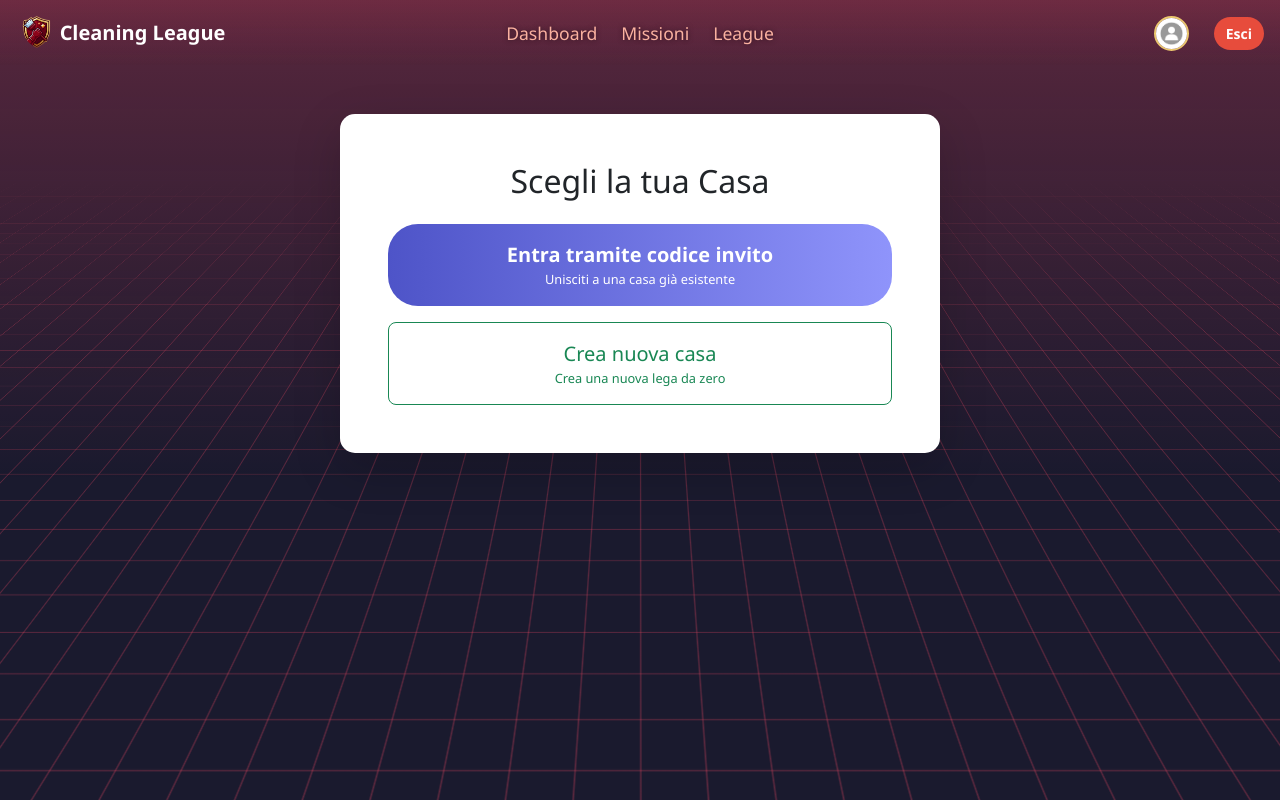
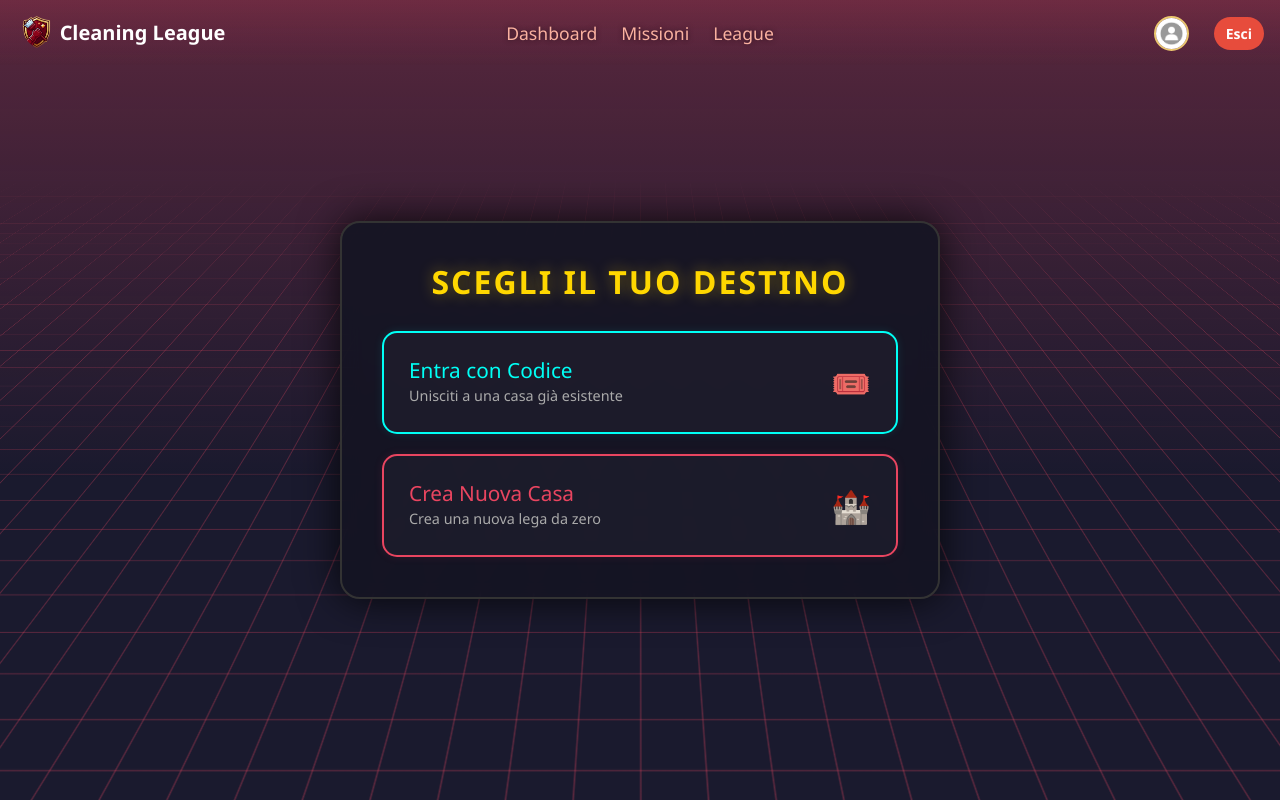
Before and after one commit to EddieSbock/Cleaning_League, a React (Create React App) app in the folder frontend/: page /house-selection in a window 1280 px wide. Built offline with nearby package versions, Linux system fonts and the light colour scheme; no server answers; sample sign-in values are in the browser's storage.

Commit message:
modificato stile house selection

```diff
--- /dev/null
+++ b/frontend/src/pages/HouseSelection.css
@@ -0,0 +1,162 @@
+.selection-container {
+    min-height: 80vh;
+    display: flex;
+    justify-content: center;
+    align-items: center;
+    padding: 20px;
+}
+
+/* LA SCHEDA CENTRALE (Vetro Scuro) */
+.selection-card {
+    background: rgba(20, 20, 35, 0.9);
+    border: 2px solid #333; /* Bordo base */
+    box-shadow: 0 0 40px rgba(0,0,0,0.8);
+    border-radius: 20px;
+    padding: 40px;
+    width: 100%;
+    max-width: 600px;
+    position: relative;
+    backdrop-filter: blur(10px);
+    color: white;
+}
+
+.selection-title {
+    text-align: center;
+    color: #ffd700; /* Oro */
+    text-transform: uppercase;
+    font-weight: 800;
+    letter-spacing: 2px;
+    margin-bottom: 30px;
+    text-shadow: 0 0 15px rgba(255, 215, 0, 0.4);
+}
+
+/* ERRORI */
+.error-msg {
+    background: rgba(255, 0, 0, 0.2);
+    border: 1px solid #ff4d4d;
+    color: #ffcccc;
+    padding: 10px;
+    border-radius: 8px;
+    margin-bottom: 20px;
+    text-align: center;
+}
+
+
+.options-grid {
+    display: flex;
+    flex-direction: column;
+    gap: 20px;
+}
+
+.big-option-btn {
+    padding: 25px;
+    border-radius: 15px;
+    background: rgba(255, 255, 255, 0.03);
+    border: 2px solid transparent;
+    cursor: pointer;
+    text-align: left;
+    transition: all 0.3s ease;
+    display: flex;
+    justify-content: space-between;
+    align-items: center;
+}
+
+.big-option-btn:hover {
+    transform: scale(1.02);
+    background: rgba(255, 255, 255, 0.08);
+}
+
+.btn-join {
+    border-color: #00fff5;
+    box-shadow: 0 0 10px rgba(0, 255, 245, 0.1);
+}
+.btn-join:hover {
+    box-shadow: 0 0 25px rgba(0, 255, 245, 0.3);
+}
+.btn-join h3 { color: #00fff5; margin: 0; font-size: 1.3rem; }
+.btn-join small { color: #aaa; font-size: 0.9rem; }
+
+
+.btn-create {
+    border-color: #e94560;
+    box-shadow: 0 0 10px rgba(233, 69, 96, 0.1);
+}
+.btn-create:hover {
+    box-shadow: 0 0 25px rgba(233, 69, 96, 0.3);
+}
+.btn-create h3 { color: #e94560; margin: 0; font-size: 1.3rem; }
+.btn-create small { color: #aaa; font-size: 0.9rem; }
+
+.form-section {
+    animation: fadeIn 0.4s ease;
+}
+
+.input-label {
+    display: block;
+    color: #00fff5;
+    font-weight: bold;
+    margin-bottom: 10px;
+    text-transform: uppercase;
+    font-size: 0.9rem;
+}
+
+.custom-input {
+    width: 100%;
+    padding: 15px;
+    background: #0f0f1a;
+    border: 1px solid #444;
+    border-radius: 10px;
+    color: white;
+    font-size: 1.1rem;
+    outline: none;
+    margin-bottom: 25px;
+    transition: 0.3s;
+    text-align: center;
+}
+
+.custom-input:focus {
+    border-color: #ffd700;
+    box-shadow: 0 0 15px rgba(255, 215, 0, 0.2);
+}
+
+.hint-text {
+    color: #666;
+    font-size: 0.85rem;
+    margin-top: -15px;
+    margin-bottom: 20px;
+    text-align: center;
+}
+
+.actions-row {
+    display: flex;
+    gap: 15px;
+}
+
+.action-btn {
+    flex: 1;
+    padding: 12px;
+    border: none;
+    border-radius: 8px;
+    font-weight: bold;
+    text-transform: uppercase;
+    cursor: pointer;
+    transition: 0.3s;
+}
+
+.confirm-join { background: #00fff5; color: #000; }
+.confirm-join:hover { background: white; box-shadow: 0 0 15px #00fff5; }
+
+.confirm-create { background: #e94560; color: white; }
+.confirm-create:hover { background: #ff2e63; box-shadow: 0 0 15px #e94560; }
+
+.btn-back {
+    background: transparent;
+    border: 1px solid #555;
+    color: #aaa;
+}
+.btn-back:hover { border-color: white; color: white; }
+
+@keyframes fadeIn {
+    from { opacity: 0; transform: translateY(10px); }
+    to { opacity: 1; transform: translateY(0); }
+}
--- a/frontend/src/pages/HouseSelection.js
+++ b/frontend/src/pages/HouseSelection.js
@@ -2,6 +2,7 @@ import React, { useState } from 'react';
 import { useNavigate } from 'react-router-dom';
 import api from '../services/api'; // Usiamo api per fare le chiamate
 import authService from '../services/auth'; // Per aggiornare il localStorage
+import '../pages/HouseSelection.css';
 
 function HouseSelection() {
   const [mode, setMode] = useState('initial');
@@ -18,7 +19,7 @@ function HouseSelection() {
       const response = await api.post('houses/', { name: houseName });
 
       localStorage.setItem('houseId', response.data.id);
-      window.location.href = '/dashboard'; //Si prende l'ID della casa e va in dashboard
+      navigate('/dashboard');
     } catch (err) {
       setError("Errore nella creazione. Riprova.");
     }
@@ -44,77 +45,85 @@ function HouseSelection() {
   };
 
   return (
-    <div className="container mt-5">
-      <div className="card shadow-lg p-5 mx-auto" style={{ maxWidth: '600px' }}>
-        <h2 className="text-center mb-4">Scegli la tua Casa</h2>
+    <div className="selection-container">
+      <div className="selection-card">
 
-        {error && <div className="alert alert-danger">{error}</div>}
+        <h2 className="selection-title">
+            {mode === 'initial' && "Scegli il tuo Destino"}
+            {mode === 'join' && "Unisciti alla Squadra"}
+            {mode === 'create' && "Fonda una Nuova Lega"}
+        </h2>
+
+        {error && <div className="error-msg">{error}</div>}
 
         {/* VISTA INIZIALE */}
         {mode === 'initial' && (
-          <div className="d-grid gap-3">
-            <button
-              className="btn btn-primary btn-lg py-3"
-              onClick={() => setMode('join')}
-            >
-              Entra tramite codice invito
-              <small className="d-block fw-light" style={{ fontSize: '0.8rem' }}>
-                Unisciti a una casa già esistente
-              </small>
-            </button>
+          <div className="options-grid">
 
-            <button
-              className="btn btn-outline-success btn-lg py-3"
-              onClick={() => setMode('create')}
-            >
-              Crea nuova casa
-              <small className="d-block fw-light" style={{ fontSize: '0.8rem' }}>
-                Crea una nuova lega da zero
-              </small>
-            </button>
+            {/* Bottone Unisciti */}
+            <div className="big-option-btn btn-join" onClick={() => setMode('join')}>
+                <div>
+                    <h3>Entra con Codice</h3>
+                    <small>Unisciti a una casa già esistente</small>
+                </div>
+                <span style={{fontSize: '2rem'}}>🎟️</span>
+            </div>
+
+            {/* Bottone Crea */}
+            <div className="big-option-btn btn-create" onClick={() => setMode('create')}>
+                <div>
+                    <h3>Crea Nuova Casa</h3>
+                    <small>Crea una nuova lega da zero</small>
+                </div>
+                <span style={{fontSize: '2rem'}}>🏰</span>
+            </div>
+
           </div>
         )}
 
-        {}
+        {/* VISTA JOIN */}
         {mode === 'join' && (
-          <form onSubmit={handleJoin}>
+          <form onSubmit={handleJoin} className="form-section">
             <div className="mb-4">
-              <label className="form-label fw-bold">Inserisci il Codice Casa</label>
+              <label className="input-label">Inserisci il Codice Casa</label>
               <input
                 type="text"
-                className="form-control form-control-lg text-center"
+                className="custom-input"
                 placeholder="es. X8K2P9"
                 maxLength={8}
                 value={houseCode}
                 onChange={(e) => setHouseCode(e.target.value)}
                 required
               />
-              <div className="form-text text-center">Chiedi il codice all'admin.</div>
+              <div className="hint-text">Chiedi il codice all'admin della casa.</div>
             </div>
-            <div className="d-flex gap-2">
-              <button type="button" className="btn btn-secondary flex-fill" onClick={() => setMode('initial')}>Indietro</button>
-              <button type="submit" className="btn btn-primary flex-fill">Entra </button>
+
+            <div className="actions-row">
+              <button type="button" className="action-btn btn-back" onClick={() => setMode('initial')}>Indietro</button>
+              <button type="submit" className="action-btn confirm-join">ENTRA ORA</button>
             </div>
           </form>
         )}
 
-        {}
+        {/* VISTA CREATE */}
         {mode === 'create' && (
-          <form onSubmit={handleCreate}>
+          <form onSubmit={handleCreate} className="form-section">
             <div className="mb-4">
-              <label className="form-label fw-bold">Dai un nome alla tua Casa</label>
+              <label className="input-label" style={{color: '#e94560'}}>Nome della Casa</label>
               <input
                 type="text"
-                className="form-control form-control-lg"
-                placeholder="es. Casa bella"
+                className="custom-input"
+                placeholder="es. La Lega dei Pulitori"
                 value={houseName}
                 onChange={(e) => setHouseName(e.target.value)}
                 required
               />
+              <div className="hint-text">Sarai l'Admin di questa nuova lega.</div>
             </div>
-            <div className="d-flex gap-2">
-              <button type="button" className="btn btn-secondary flex-fill" onClick={() => setMode('initial')}>Indietro</button>
-              <button type="submit" className="btn btn-success flex-fill">Crea </button>
+
+            <div className="actions-row">
+              <button type="button" className="action-btn btn-back" onClick={() => setMode('initial')}>Indietro</button>
+              <button type="submit" className="action-btn confirm-create">ANDIAMO</button>
             </div>
           </form>
         )}
```
